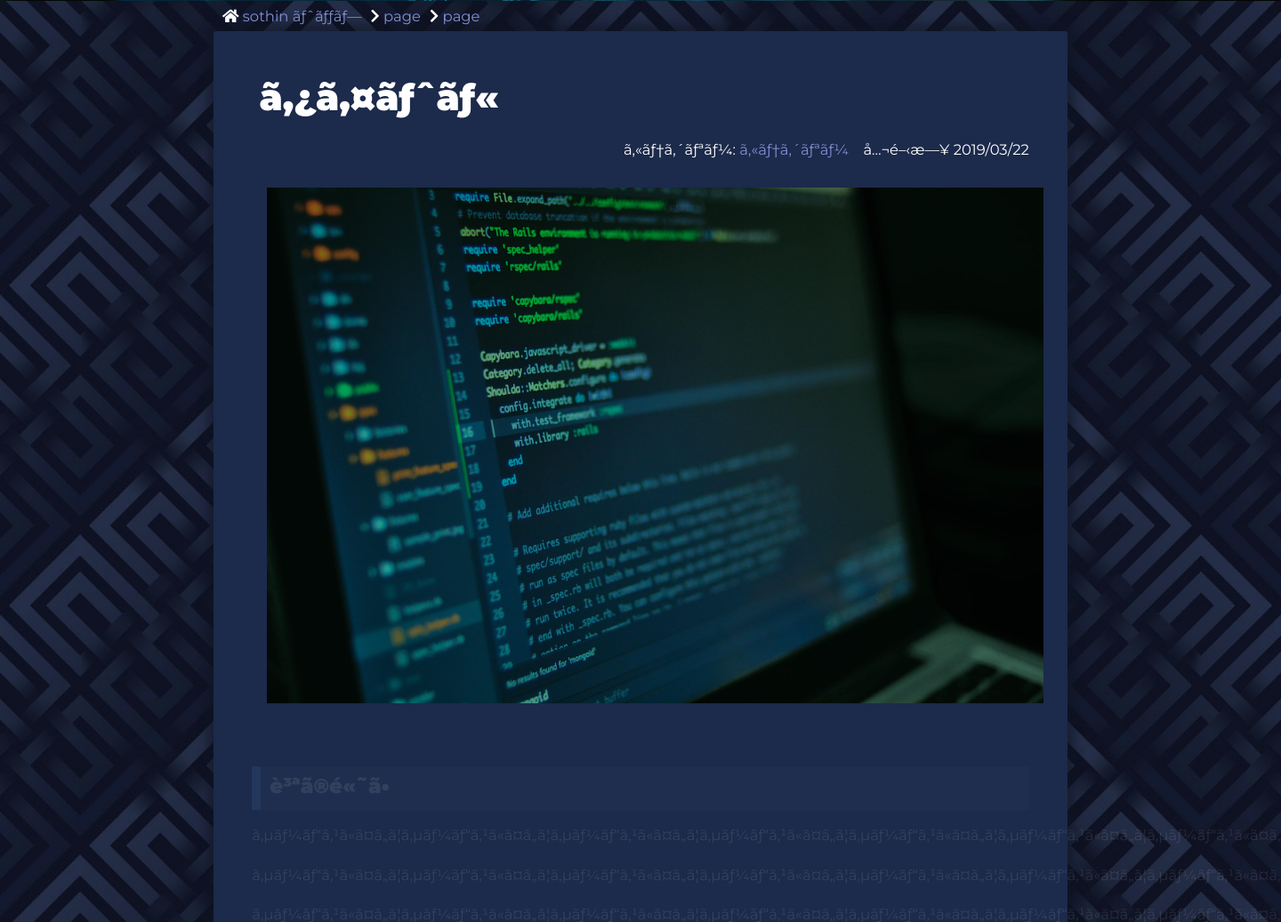
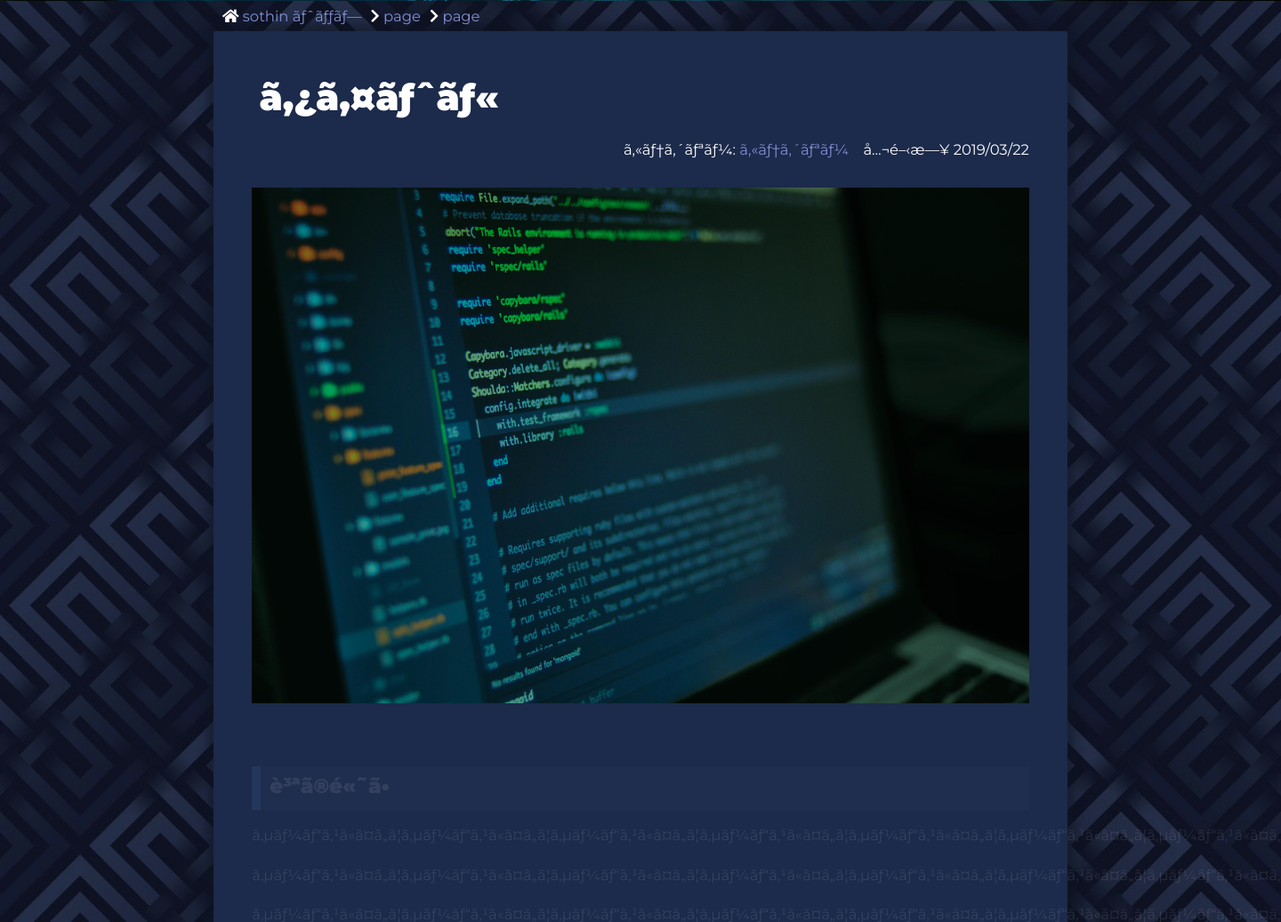
Before and after one commit to soThin/soThin-, a PHP site: page /page.html in a window 1440 px wide; the page is wider, and only the part inside the window is pictured. Shown: the part 399-1436 px from the top of that part at 89% size. Run offline with PHP 8.4, Linux system fonts and the light colour scheme; some libraries are stand-ins or nearby versions.

Commit message:
Add files via upload

```diff
--- a/style.css
+++ b/style.css
@@ -946,7 +946,7 @@ main h5{
 .singular_wrapper img{
     width: 100%;
     height: auto;
-    margin: 1rem;
+    margin: 1rem 0;
 }
 .singular_wrapper a{
     color: rgb(128, 144, 211);
```
